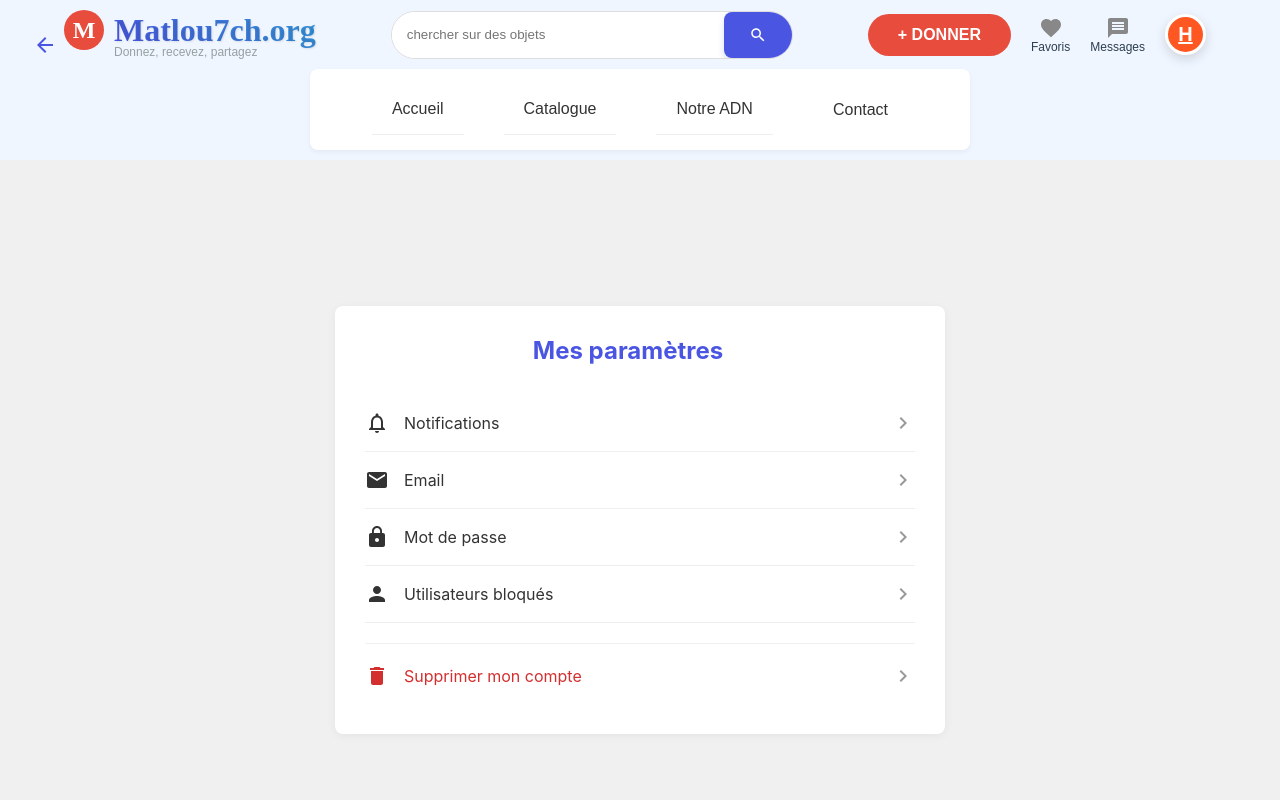
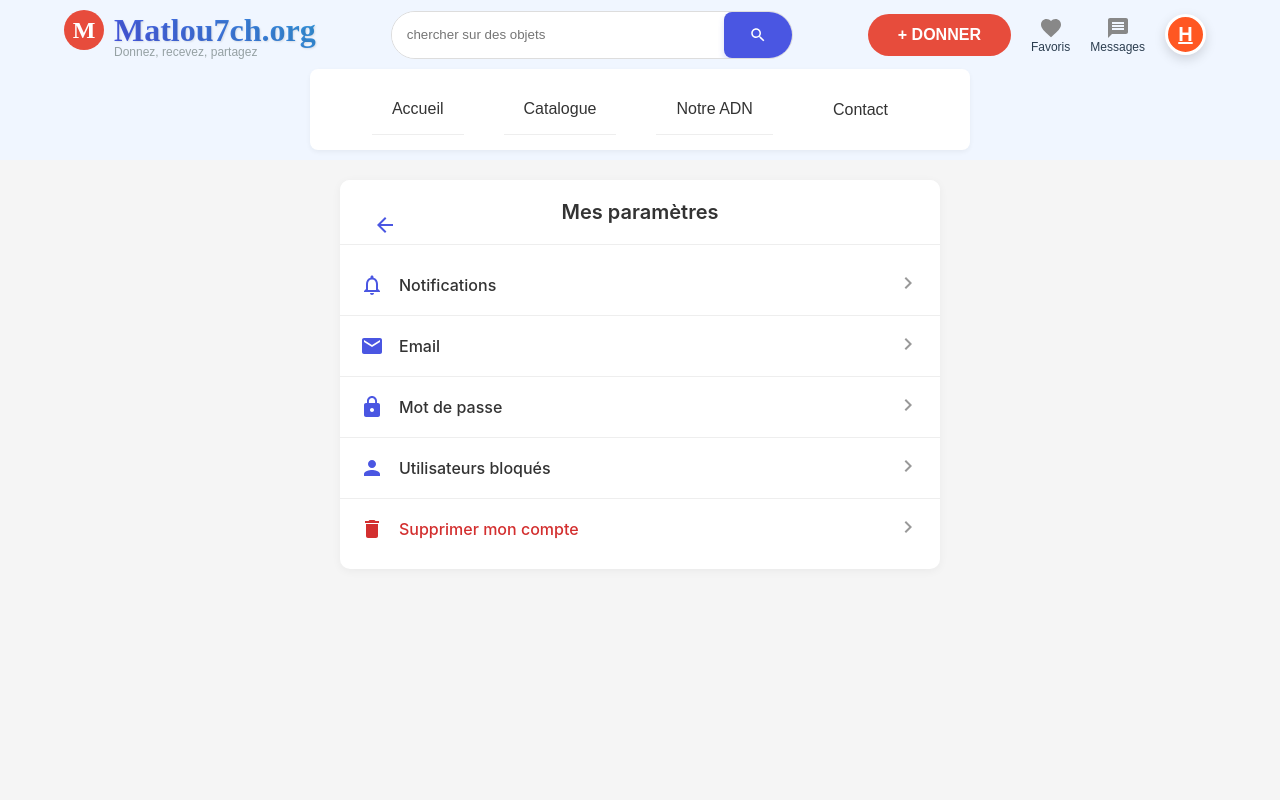
Before and after one commit to haytamnajim/matlou7ch-app, a React (Create React App) app: page /parametres in a window 1280 px wide. Shown: the top 800 px of the page. Built offline with nearby package versions, Linux system fonts and the light colour scheme; sample sign-in values are in the browser's storage.

Commit message:
Améliorer le style et la mise en page des pages de profil et de paramètres : ajuster les couleurs, les tailles, ajouter des ombres et des animations pour une meilleure expérience utilisateur.

```diff
--- a/src/pages/Profile.jsx
+++ b/src/pages/Profile.jsx
@@ -7,12 +7,6 @@ function Profile() {
     <div className="profile-page">
       <div className="profile-container">
         <div className="profile-header">
-          <Link to="/" className="back-button">
-            <svg xmlns="http://www.w3.org/2000/svg" viewBox="0 0 24 24" fill="#333" width="24px" height="24px">
-              <path d="M0 0h24v24H0z" fill="none"/>
-              <path d="M20 11H7.83l5.59-5.59L12 4l-8 8 8 8 1.41-1.41L7.83 13H20v-2z"/>
-            </svg>
-          </Link>
           <div className="avatar-container">
             <div className="user-avatar">H</div>
           </div>
--- a/src/pages/Settings.css
+++ b/src/pages/Settings.css
@@ -1,57 +1,68 @@
 .settings-page {
-  display: flex;
-  justify-content: center;
-  align-items: center;
+  padding: 20px;
+  background-color: #f5f5f5;
   min-height: calc(100vh - 120px);
-  background-color: #f0f0f0;
-  padding: 20px;
 }
 
 .settings-container {
-  width: 100%;
-  max-width: 550px;
+  max-width: 600px;
+  margin: 0 auto;
   background-color: white;
-  border-radius: 8px;
-  padding: 30px;
+  border-radius: 10px;
+  overflow: hidden;
   box-shadow: 0 2px 10px rgba(0,0,0,0.05);
 }
 
 .settings-header {
+  position: relative;
   display: flex;
   align-items: center;
-  margin-bottom: 30px;
+  justify-content: center;
+  padding: 20px;
+  background-color: white;
+  border-bottom: 1px solid #eee;
 }
 
 .back-button {
-  margin-right: 15px;
+  position: absolute;
+  left: 20px;
+  top: 20px;
   display: flex;
   align-items: center;
   justify-content: center;
   color: #333;
   text-decoration: none;
+  transition: transform 0.2s ease;
+}
+
+.back-button:hover {
+  transform: translateX(-3px);
 }
 
 .settings-title {
-  color: #4a56e2;
-  font-size: 24px;
   margin: 0;
-  flex-grow: 1;
+  font-size: 20px;
+  font-weight: 600;
+  color: #333;
   text-align: center;
-  margin-right: 24px; /* Pour compenser l'icône de retour */
 }
 
 .settings-menu {
-  display: flex;
-  flex-direction: column;
+  padding: 10px 0;
 }
 
 .settings-item {
   display: flex;
   align-items: center;
-  padding: 16px 0;
-  border-bottom: 1px solid #eee;
+  padding: 16px 20px;
   text-decoration: none;
   color: #333;
+  border-bottom: 1px solid #eee;
+  transition: background-color 0.2s ease;
+}
+
+.settings-item:hover {
+  background-color: #f9f9f9;
 }
 
 .settings-item:last-child {
@@ -62,34 +73,35 @@
   margin-right: 15px;
   display: flex;
   align-items: center;
-  justify-content: center;
-  width: 24px;
-  height: 24px;
 }
 
 .settings-item-text {
-  flex-grow: 1;
+  flex: 1;
   font-size: 16px;
+  font-weight: 500;
 }
 
 .settings-item-arrow {
-  display: flex;
-  align-items: center;
-  justify-content: center;
+  color: #999;
 }
 
-.settings-item.danger {
-  border-top: 1px solid #f0f0f0;
-  margin-top: 20px;
-  padding-top: 20px;
+.danger {
+  color: #d32f2f;
 }
 
 .danger-text {
-  color: #d32f2f !important;
+  color: #d32f2f;
+  font-weight: 500;
 }
 
-@media (max-width: 600px) {
+/* Responsive design */
+@media (max-width: 768px) {
   .settings-container {
-    padding: 20px;
+    border-radius: 0;
+    box-shadow: none;
+  }
+
+  .settings-page {
+    padding: 0;
   }
 }
--- a/src/pages/Settings.jsx
+++ b/src/pages/Settings.jsx
@@ -19,7 +19,7 @@ function Settings() {
         <div className="settings-menu">
           <Link to="/parametres/notifications" className="settings-item">
             <div className="settings-item-icon">
-              <svg xmlns="http://www.w3.org/2000/svg" viewBox="0 0 24 24" fill="#333" width="24px" height="24px">
+              <svg xmlns="http://www.w3.org/2000/svg" viewBox="0 0 24 24" fill="#4a56e2" width="24px" height="24px">
                 <path d="M0 0h24v24H0z" fill="none"/>
                 <path d="M12 22c1.1 0 2-.9 2-2h-4c0 1.1.9 2 2 2zm6-6v-5c0-3.07-1.63-5.64-4.5-6.32V4c0-.83-.67-1.5-1.5-1.5s-1.5.67-1.5 1.5v.68C7.64 5.36 6 7.92 6 11v5l-2 2v1h16v-1l-2-2zm-2 1H8v-6c0-2.48 1.51-4.5 4-4.5s4 2.02 4 4.5v6z"/>
               </svg>
@@ -35,7 +35,7 @@ function Settings() {
 
           <Link to="/parametres/email" className="settings-item">
             <div className="settings-item-icon">
-              <svg xmlns="http://www.w3.org/2000/svg" viewBox="0 0 24 24" fill="#333" width="24px" height="24px">
+              <svg xmlns="http://www.w3.org/2000/svg" viewBox="0 0 24 24" fill="#4a56e2" width="24px" height="24px">
                 <path d="M0 0h24v24H0z" fill="none"/>
                 <path d="M20 4H4c-1.1 0-1.99.9-1.99 2L2 18c0 1.1.9 2 2 2h16c1.1 0 2-.9 2-2V6c0-1.1-.9-2-2-2zm0 4l-8 5-8-5V6l8 5 8-5v2z"/>
               </svg>
@@ -51,7 +51,7 @@ function Settings() {
 
           <Link to="/parametres/mot-de-passe" className="settings-item">
             <div className="settings-item-icon">
-              <svg xmlns="http://www.w3.org/2000/svg" viewBox="0 0 24 24" fill="#333" width="24px" height="24px">
+              <svg xmlns="http://www.w3.org/2000/svg" viewBox="0 0 24 24" fill="#4a56e2" width="24px" height="24px">
                 <path d="M0 0h24v24H0z" fill="none"/>
                 <path d="M18 8h-1V6c0-2.76-2.24-5-5-5S7 3.24 7 6v2H6c-1.1 0-2 .9-2 2v10c0 1.1.9 2 2 2h12c1.1 0 2-.9 2-2V10c0-1.1-.9-2-2-2zm-6 9c-1.1 0-2-.9-2-2s.9-2 2-2 2 .9 2 2-.9 2-2 2zm3.1-9H8.9V6c0-1.71 1.39-3.1 3.1-3.1 1.71 0 3.1 1.39 3.1 3.1v2z"/>
               </svg>
@@ -67,7 +67,7 @@ function Settings() {
 
           <Link to="/parametres/utilisateurs-bloques" className="settings-item">
             <div className="settings-item-icon">
-              <svg xmlns="http://www.w3.org/2000/svg" viewBox="0 0 24 24" fill="#333" width="24px" height="24px">
+              <svg xmlns="http://www.w3.org/2000/svg" viewBox="0 0 24 24" fill="#4a56e2" width="24px" height="24px">
                 <path d="M0 0h24v24H0z" fill="none"/>
                 <path d="M12 12c2.21 0 4-1.79 4-4s-1.79-4-4-4-4 1.79-4 4 1.79 4 4 4zm0 2c-2.67 0-8 1.34-8 4v2h16v-2c0-2.66-5.33-4-8-4zm0 0c-2.67 0-8 1.34-8 4v2h16v-2c0-2.66-5.33-4-8-4z"/>
               </svg>
```
